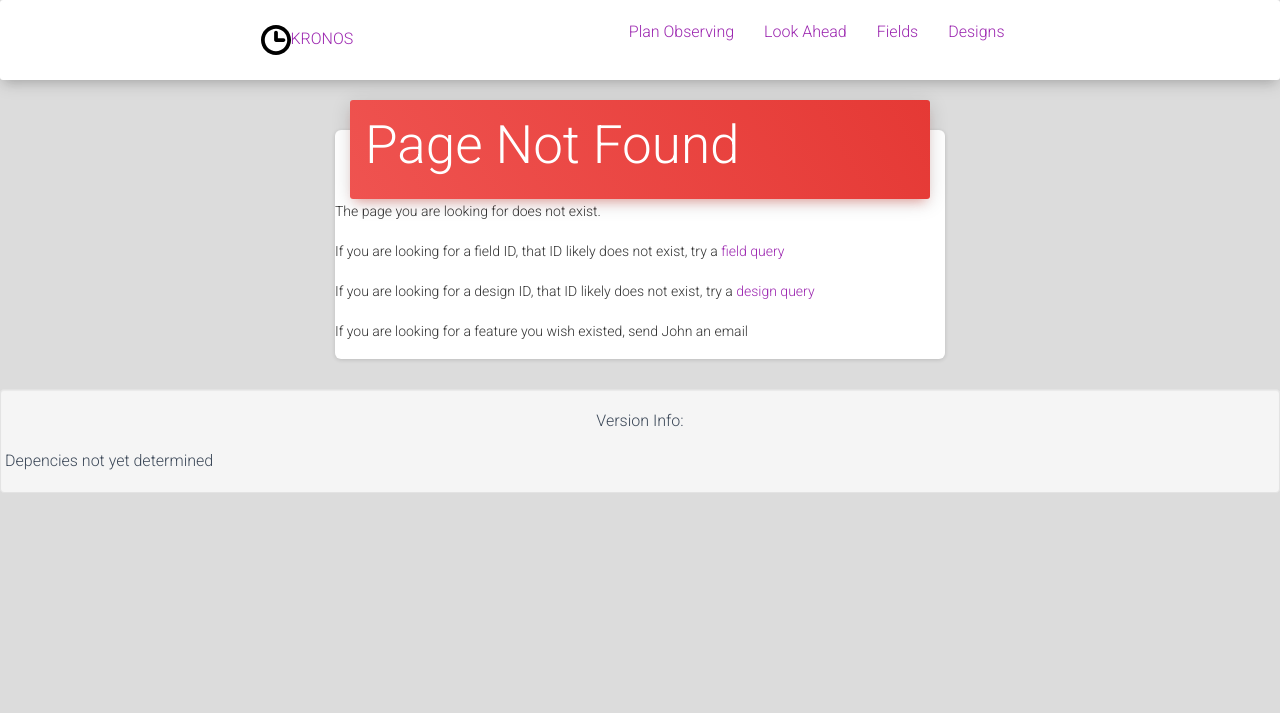
After one commit to sdss/kronos, a Python web app: template python/kronos/templates/404.html in a window 1280 px wide. The commit adds this page. Shown: the top 713 px of the page. Run offline with Jinja, Linux system fonts and the light colour scheme; the template is opened without the code that fills it, so the values that code supplies are empty; some libraries are stand-ins or nearby versions.

Commit message:
add useful 404 page

```diff
--- a/python/kronos/app.py
+++ b/python/kronos/app.py
@@ -86,6 +86,11 @@ app.register_blueprint(fieldQuery_page)
 app.register_blueprint(designQuery_page)
 
 
+@app.errorhandler(404)
+async def page_not_found(e):
+    return await render_template('404.html'), 404
+
+
 @app.errorhandler(500)
 async def err_page(e):
     """ Err page. """
--- a/python/kronos/controllers/designDetail.py
+++ b/python/kronos/controllers/designDetail.py
@@ -4,6 +4,7 @@ import asyncio
 from quart import request, render_template, Blueprint
 
 import numpy as np
+from peewee import DoesNotExist
 
 from sdssdb.peewee.sdss5db import targetdb, opsdb
 
@@ -39,7 +40,10 @@ async def designDetail():
 
     designID = int(request.args["designID"])
 
-    design = await wrapBlocking(dbDesign.get, designID)
+    try:
+        design = await wrapBlocking(dbDesign.get, designID)
+    except DoesNotExist:
+        return await render_template('404.html'), 404
 
     status, cartons = await wrapBlocking(designDetails, design)
 
--- a/python/kronos/controllers/fieldDetail.py
+++ b/python/kronos/controllers/fieldDetail.py
@@ -5,6 +5,7 @@ import datetime
 
 import numpy as np
 from astropy.time import Time
+from peewee import DoesNotExist
 
 from quart import request, render_template, Blueprint
 
@@ -38,7 +39,10 @@ async def fieldDetail():
 
     # grab a dict of field params, ra, dec, observatory, and cadence at least
     # all necessary calls should be done inside getField funct so wrap here
-    field = await wrapBlocking(getField, fieldID)
+    try:
+        field = await wrapBlocking(getField, fieldID)
+    except DoesNotExist:
+        return await render_template('404.html'), 404
 
     # roboscheduler scheduler
     RS = Scheduler().scheduler
--- /dev/null
+++ b/python/kronos/templates/404.html
@@ -0,0 +1,19 @@
+{% extends "layout.html" %}
+{% block title %}Page Not Found{% endblock %}
+{% block body %}
+<div class="row">
+  <div class="col-lg-3"></div>
+  <div class="col-lg-6">
+    <div class="card card-nav-tabs">
+      <div class="card-header card-header-danger">
+        <h1>Page Not Found</h1>
+      </div>
+      <p>The page you are looking for does not exist.
+      <p>If you are looking for a field ID, that ID likely does not exist, try a <a href="/fieldQuery.html">field query</a>
+      <p>If you are looking for a design ID, that ID likely does not exist, try a <a href="/designQuery.html">design query</a>
+      <p>If you are looking for a feature you wish existed, send John an email</p>
+    </div>
+  </div>
+  <div class="col-lg-3"></div>
+</div>
+{% endblock %}
```
Also changed, not shown: python/kronos/templates/500.html (+2 -7 lines).
